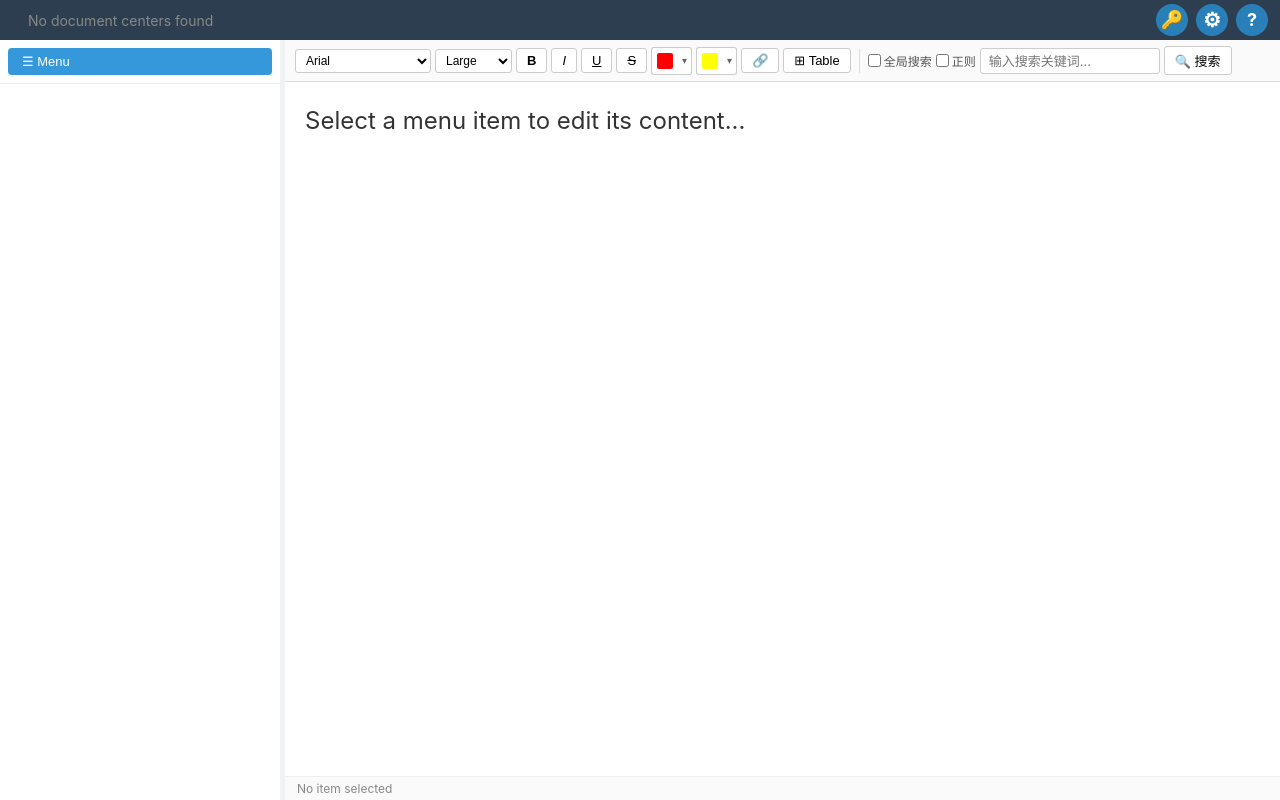
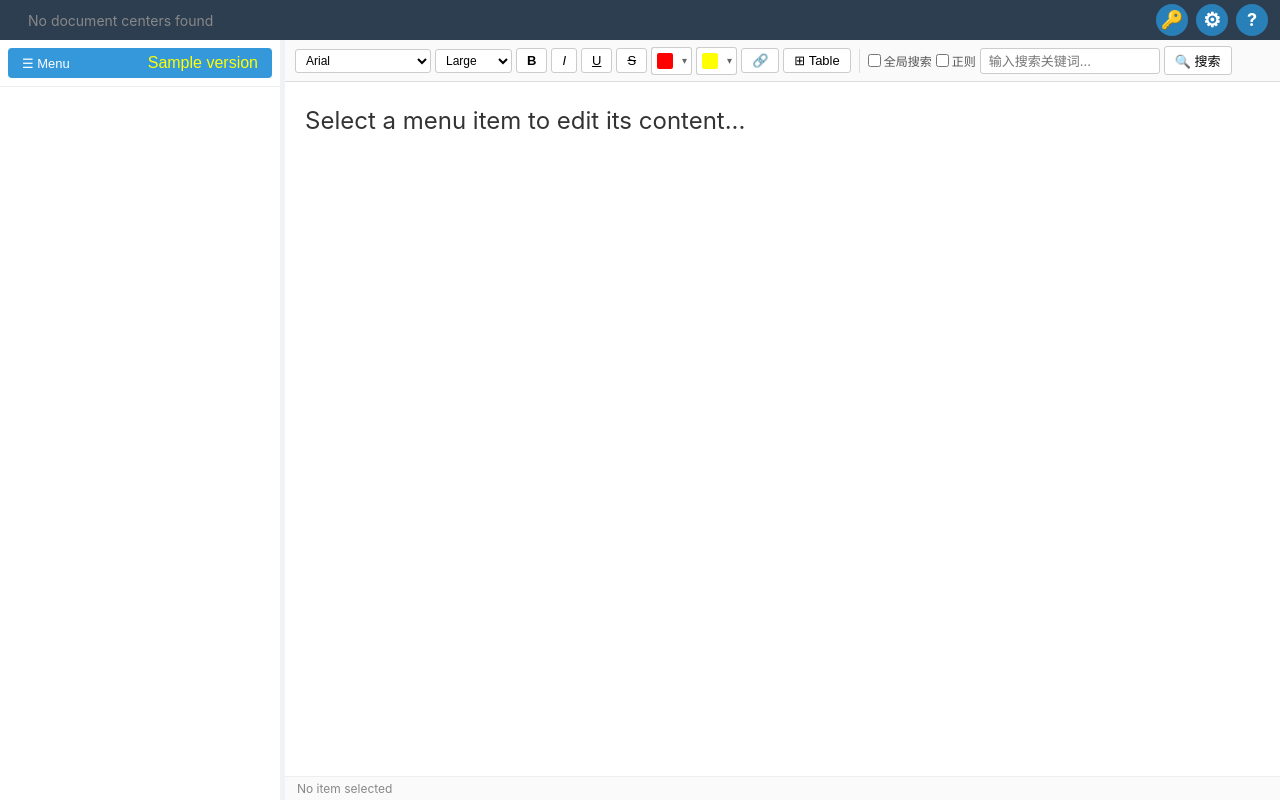
Before and after one commit to jimmylang74/mybase_web, a Flask app: template web/templates/index.html in a window 1280 px wide. Run offline with Flask 3, Linux system fonts and the light colour scheme; the template is opened without the code that fills it: most values are stand-ins (such as "Sample title", 1, 10 or a date in 2020); data that the repository does not hold is empty; parts of the project's set-up code (start-up, migrations or seed data) failed here and were passed over.

Commit message:
mybase_web: 1、树状菜单顶部菜单按钮增加显示版本号

```diff
--- a/web/static/style.css
+++ b/web/static/style.css
@@ -185,7 +185,16 @@ body {
   cursor: pointer;
   font-size: 13px;
   width: 100%;
-  text-align: left;
+  display: flex;
+  align-items: center;
+  justify-content: space-between;
+}
+
+#btn-toolbar-version {
+  font-size: 16px;
+  color: #ff0;
+  white-space: nowrap;
+  user-select: none;
 }
 
 #btn-toolbar-menu:hover {
--- a/web/templates/index.html
+++ b/web/templates/index.html
@@ -23,7 +23,7 @@
     <div id="sidebar">
       <div id="tree-toolbar">
         <div id="toolbar-dropdown-wrap">
-          <button id="btn-toolbar-menu" title="Menu">☰ Menu</button>
+          <button id="btn-toolbar-menu" title="Menu"><span>☰ Menu</span><span id="btn-toolbar-version">{{ version }}</span></button>
           <div id="toolbar-dropdown" style="display:none">
             <div class="dropdown-item" id="dd-collapse-all" data-i18n="collapse_all">全部收起</div>
             <div class="dropdown-item" id="dd-expand-all" data-i18n="expand_all">全部展开</div>
```
